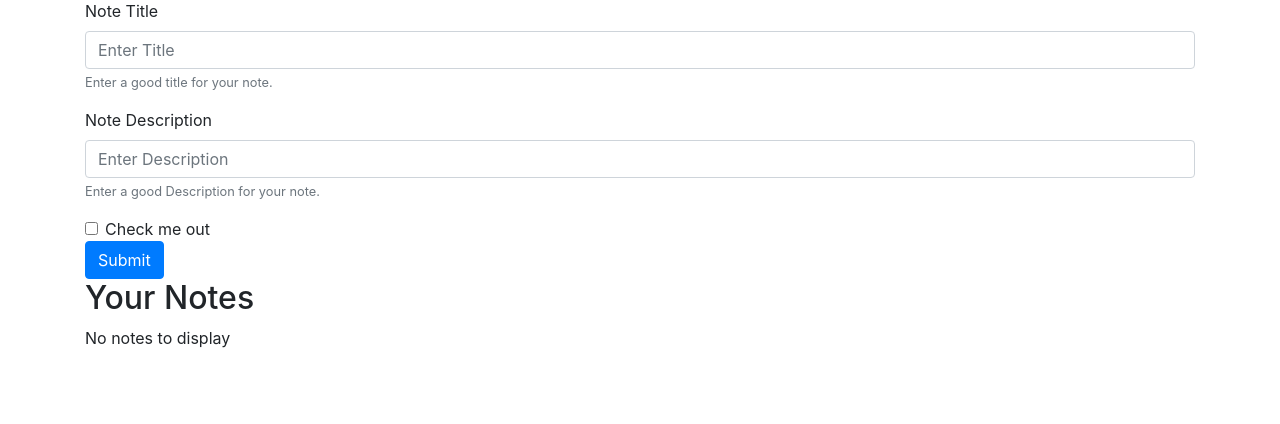
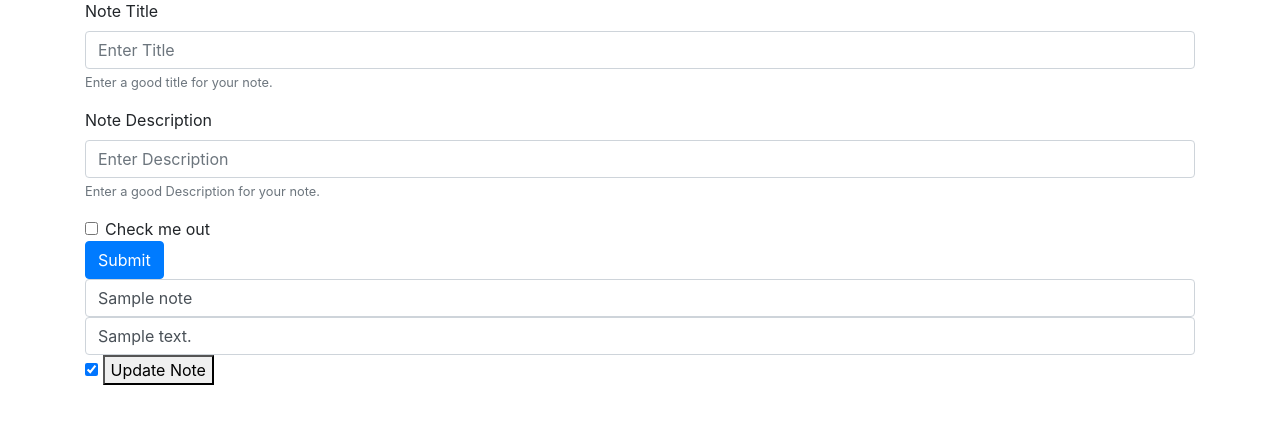
Before and after one commit to Yezdani01/AI-ML-Roadmap, a FastAPI app: page / in a window 1280 px wide. Shown: the part 113-537 px from the top of the page. Run offline with FastAPI, Linux system fonts and the light colour scheme; a database or web service that is not in the repository returns one stand-in record (values such as "Sample title"); some libraries are stand-ins or nearby versions.

Commit message:
PUT and DELETE methods implemented inorder to complethe CRUD operations

```diff
--- a/FAST-API/routes/note.py
+++ b/FAST-API/routes/note.py
@@ -1,16 +1,18 @@
 from fastapi import APIRouter
 from models.note import Note
 from config.db import conn
+from fastapi import Form
 from fastapi.responses import HTMLResponse
 from fastapi import FastAPI, Request
 from schemas.note import noteEntity,notesEntity
 from fastapi.templating import Jinja2Templates
+from bson import ObjectId
 note = APIRouter()
 templates = Jinja2Templates(directory="templates")
 # note.include_router(note)
 
 
-@note.get("/",response_class=HTMLResponse)
+@note.get("/",response_class=HTMLResponse) #find use karte
 async def read_item(request: Request):
     # docs = conn.notes.notes.find_one({})
     # print(docs)
@@ -31,7 +33,7 @@ async def read_item(request: Request):
         context={"newDocs": newDocs}
     )
 
-@note.post("/")
+@note.post("/") #insert_one use karte
 async def create_item(request: Request):
     form = await request.form()
     # print(form)
@@ -42,11 +44,39 @@ async def create_item(request: Request):
 
 #implement the put and delete like the note.put and note.delete yesss!!.
 
-@note.put("/")
-async def update_item(request: Request):
-    pass
+@note.put("/{id}") #update_one use karte
+async def update_item(id : str,title: str = Form(...),
+    desc: str = Form(...),
+    important: bool = Form(False)):
+    #we have the id from the mongodb and through that we know which note to update.
+    # form = await request.form()
+    # formDict = dict(form)
+    formDict = {
+    "title": title,
+    "desc": desc,
+    "important": important
+}
+
+    # formDict["important"] = True if formDict.get("important") == "on" else False
+
+    result = conn.notes.notes.update_one(
+    {"_id": ObjectId(id)},
+    {"$set": formDict}
+)
+
+    if result.matched_count == 0:
+        return {"Error": "Note not found"}
+
+    return {"Success": True}
 
 
-@note.delete("/")
-async def delete_item(request:Request):
-    pass
+@note.delete("/{id}") #delete_one use karte.
+async def delete_item(id : str):
+    result = conn.notes.notes.delete_one(
+        {"_id": ObjectId(id)}
+    )
+
+    if result.deleted_count == 0:
+        return {"Error": "Note not found"}
+
+    return {"Success": True}
--- a/FAST-API/templates/index.html
+++ b/FAST-API/templates/index.html
@@ -54,23 +54,39 @@
 </form>
     </div>
 
+{% for doc in newDocs %}
+
 <div class="container">
-    <h2>Your Notes </h2>
 
-    {% if newDocs is defined %}
-      No notes to display
-    {% endif %}
+    <form class="edit-note-form" data-id="{{ doc.id }}">
 
-    {% for doc in newDocs %}
-        <div>
-            {{ doc.note }}
+        <input
+            type="text"
+            name="title"
+            value="{{ doc.title }}"
+            class="form-control"
+        >
 
-        </div>
+        <input
+            type="text"
+            name="desc"
+            value="{{ doc.desc }}"
+            class="form-control"
+        >
 
-    {% endfor %}
+        <input
+            type="checkbox"
+            name="important"
+            {% if doc.important %}checked{% endif %}
+        >
 
+        <button type="submit">Update Note</button>
+
+    </form>
 
 </div>
+
+{% endfor %}
 
 
 
@@ -81,6 +97,36 @@
 <script src="https://code.jquery.com/jquery-3.2.1.slim.min.js" integrity="sha384-KJ3o2DKtIkvYIK3UENzmM7KCkRr/rE9/Qpg6aAZGJwFDMVNA/GpGFF93hXpG5KkN" crossorigin="anonymous"></script>
 <script src="https://cdn.jsdelivr.net/npm/popper.js@1.12.9/dist/umd/popper.min.js" integrity="sha384-ApNbgh9B+Y1QKtv3Rn7W3mgPxhU9K/ScQsAP7hUibX39j7fakFPskvXusvfa0b4Q" crossorigin="anonymous"></script>
 <script src="https://cdn.jsdelivr.net/npm/bootstrap@4.0.0/dist/js/bootstrap.min.js" integrity="sha384-JZR6Spejh4U02d8jOt6vLEHfe/JQGiRRSQQxSfFWpi1MquVdAyjUar5+76PVCmYl" crossorigin="anonymous"></script>
+<script>
 
+document.querySelectorAll(".edit-note-form").forEach(form => {
+
+    form.addEventListener("submit", async function(event) {
+
+        event.preventDefault();
+
+        const id = form.dataset.id;
+
+        const formData = new FormData(form);
+        const body = new URLSearchParams(formData);
+
+        const response = await fetch(`/${id}`, {
+            method: "PUT",
+            body: body
+        });
+
+        const result = await response.json();
+
+        alert(result.Success ? "Note updated!" : "Note not found!");
+
+        if (result.Success) {
+            window.location.reload();
+        }
+
+    });
+
+});
+
+</script>
 </body>
 </html>
```
